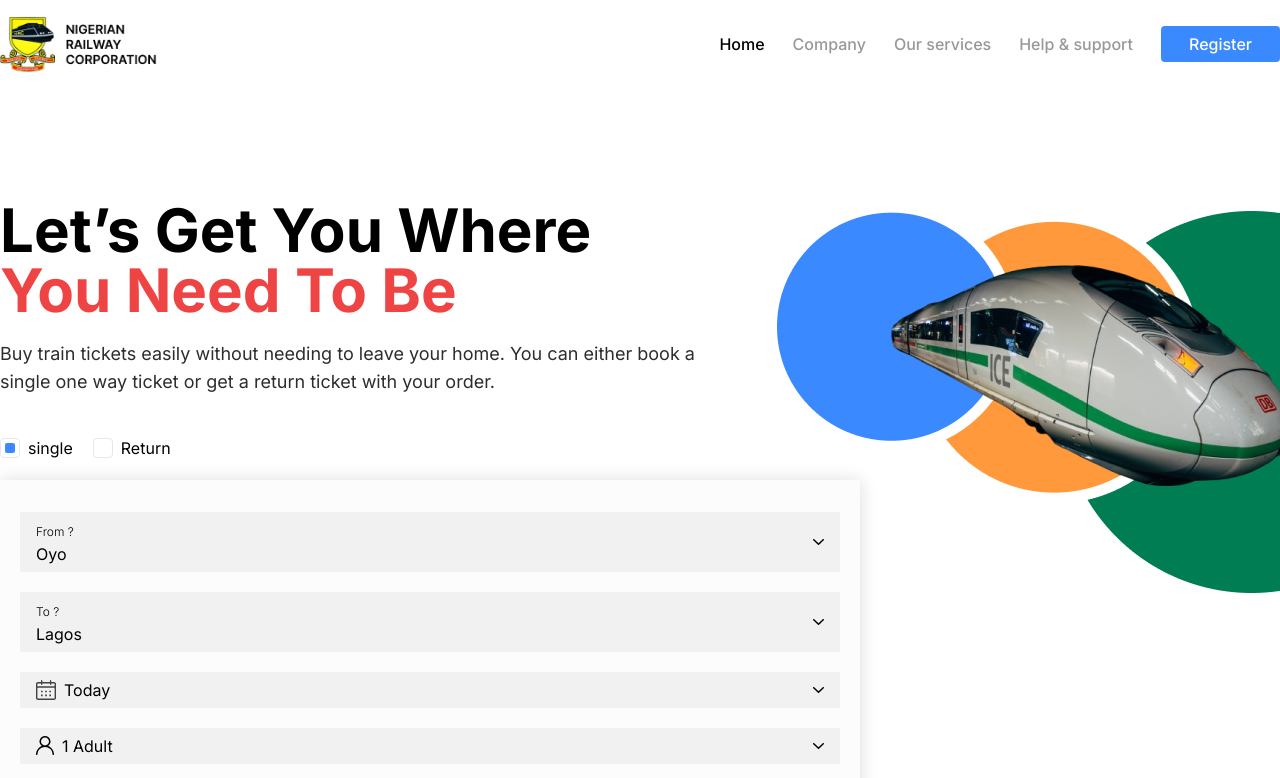
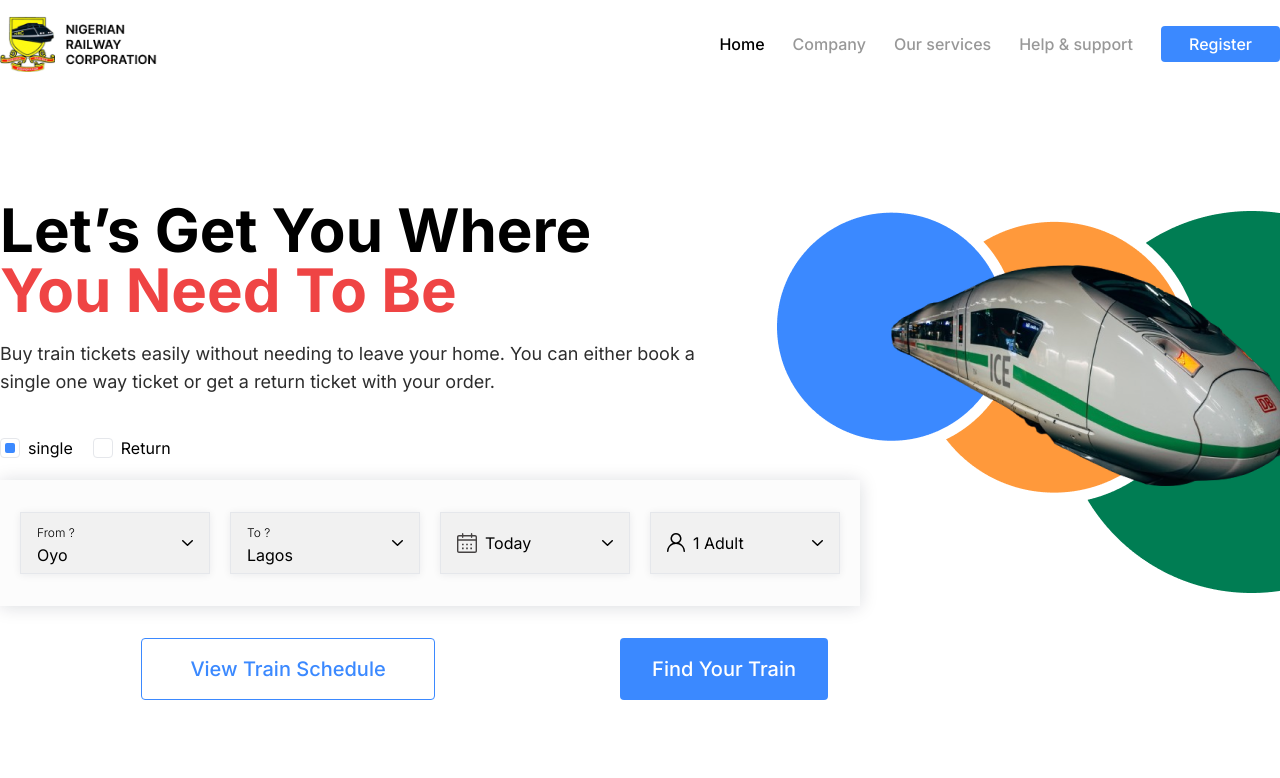
Before and after one commit to kromate/Nigerian-Railway-Corporation-website, a Vue app: page / in a window 1280 px wide. Shown: the top 778 px of the page. Built offline with nearby package versions, Linux system fonts and the light colour scheme.

Commit message:
feat: update

```diff
--- a/src/components/cta.vue
+++ b/src/components/cta.vue
@@ -2,7 +2,7 @@
 	<div
 		class="flex flex-col container mx-auto mt-32 justify-between relative min-h-[400px]"
 	>
-    	<img
+		<img
 			src="../assets/sm-hero.png"
 			alt="hero image"
 			class="absolute right-3 -top-24 md:hidden block"
@@ -14,7 +14,9 @@
 				Let’s get you where <br />
 				<span class="text-red-500">you need to be</span>
 			</p>
-			<p class="md:w-[718px] w-[320px] text-base   mt-5 text-[#2D2D2D] md:text-lg leading-tight">
+			<p
+				class="md:w-[718px] w-[320px] text-base mt-5 text-[#2D2D2D] md:text-lg leading-tight"
+			>
 				Buy train tickets easily without needing to leave your home. You can
 				either book a single one way ticket or get a return ticket with your
 				order.
@@ -39,9 +41,11 @@
 				</label>
 			</div>
 
-			<div class="flex flex-wrap items-stretch sha py-8 px-5 mt-5 gap-5 md:w-[860px]">
+			<div
+				class="grid grid-cols-2 md:grid-cols-4 sha py-8 md:px-5 mt-5 gap-5 md:w-[860px]"
+			>
 				<div
-					class="bg-[#F1F1F1] px-4 flex items-center py-1.5 w-full cursor-pointer"
+					class="input"
 				>
 					<div>
 						<span class="text-xs mt-3 font-light">From ?</span>
@@ -50,7 +54,7 @@
 					<img src="../assets/down.svg" alt="icon" class="ml-auto" />
 				</div>
 				<div
-					class="bg-[#F1F1F1] px-4 flex items-center py-1.5 w-full cursor-pointer"
+					class="input"
 				>
 					<div>
 						<span class="text-xs mt-3 font-light">To ?</span>
@@ -59,7 +63,7 @@
 					<img src="../assets/down.svg" alt="icon" class="ml-auto" />
 				</div>
 				<div
-					class="bg-[#F1F1F1] px-4 flex items-center py-1.5 w-full cursor-pointer"
+					class="input"
 				>
 					<div class="flex">
 						<img src="../assets/date.svg" alt="icon" class="mr-2" />
@@ -68,7 +72,7 @@
 					<img src="../assets/down.svg" alt="icon" class="ml-auto" />
 				</div>
 				<div
-					class="bg-[#F1F1F1] px-4 flex items-center py-1.5 w-full cursor-pointer"
+					class="input"
 				>
 					<div class="flex">
 						<img src="../assets/user.svg" alt="icon" class="mr-2" />
@@ -78,9 +82,11 @@
 				</div>
 			</div>
 
-			<div class="w-full flex flex-col-reverse md:flex-row gap-3 justify-center md:justify-end mt-8 ">
+			<div
+				class="w-full flex flex-col-reverse md:flex-row gap-3 justify-center md:justify-end mt-8"
+			>
 				<button
-					class="text-[#3B89FF] md:border-[#3B89FF] md:border md:text-xl   bg-white text-lg font-medium rounded capitalize px-12 py-4 md:mr-8 mx-auto underline md:no-underline"
+					class="text-[#3B89FF] md:border-[#3B89FF] md:border md:text-xl bg-white text-lg font-medium rounded capitalize px-12 py-4 md:mr-8 mx-auto underline md:no-underline"
 				>
 					View train schedule
 				</button>
@@ -103,8 +109,19 @@
 <script setup lang="ts"></script>
 
 <style scoped>
-.sha {
-	background: #fcfcfc;
-	box-shadow: 0px 1px 17px rgba(0, 22, 40, 0.15);
+
+.input{
+    @apply px-4 flex items-center py-1.5 w-full cursor-pointer min-h-[60px] border;
+    background: #fcfcfc;
+	box-shadow: 0px 1px 8px rgba(0, 22, 40, 0.07);
+}
+@media screen and (min-width: 768px) {
+.input{
+    @apply bg-[#F1F1F1] px-4 flex items-center py-1.5 w-full cursor-pointer min-h-[60px]
+}
+	.sha {
+		background: #fcfcfc;
+		box-shadow: 0px 1px 17px rgba(0, 22, 40, 0.15);
+	}
 }
 </style>
```
